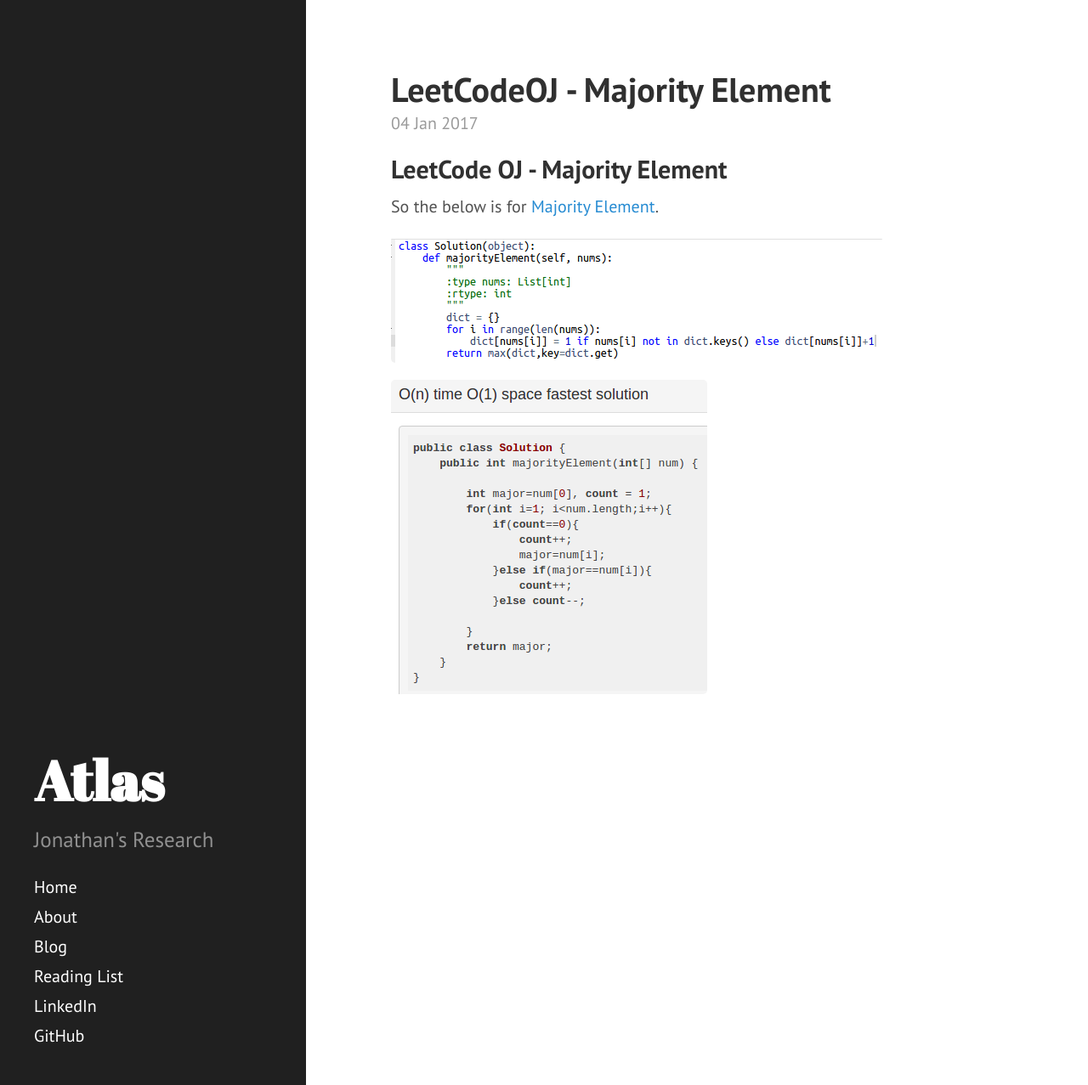
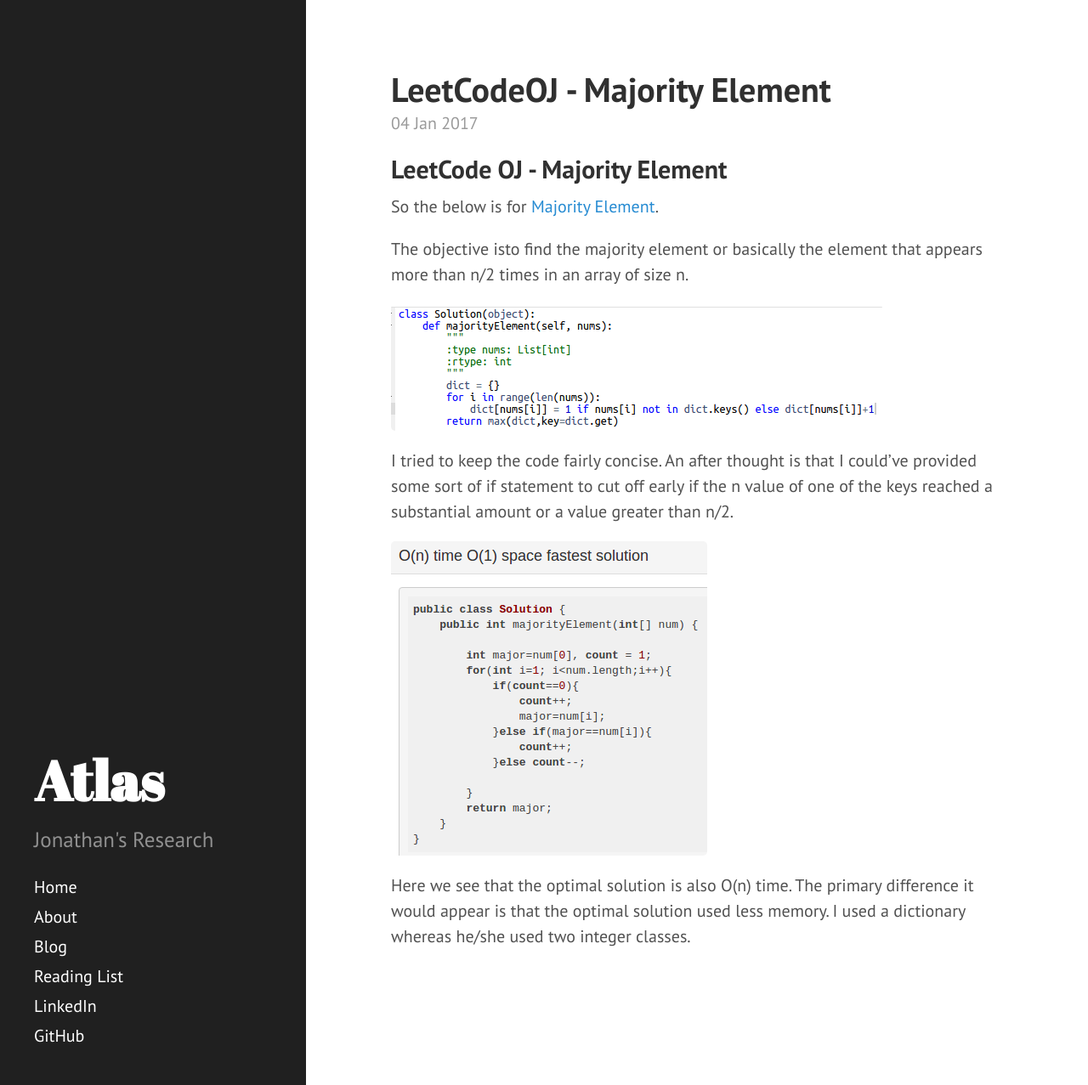
Before and after one commit to JonathanJohann/Research, a Jekyll site: the page built from _posts/Scratch_Pad/2017-01-04-Majority-Element.md, in a window 1280 px wide and 1277 px high. Shown: the whole window at 85% size. Built offline with Jekyll 4.4.1, drawn with Linux system fonts in a browser that asks for light colours; Markdown is read by kramdown in place of the engine named in the settings.

Commit message:
Update 2017-01-04-Majority-Element.md

```diff
--- a/_posts/Scratch_Pad/2017-01-04-Majority-Element.md
+++ b/_posts/Scratch_Pad/2017-01-04-Majority-Element.md
@@ -10,7 +10,12 @@
 
 So the below is for [Majority Element](https://leetcode.com/problems/majority-element/).
 
+The objective isto find the majority element or basically the element that appears more than n/2 times in an array of size n.
+
 ![png](https://raw.githubusercontent.com/JonathanJohann/Research/master/_posts/Scratch_Pad/Pics/majority_element.png)
 
+I tried to keep the code fairly concise. An after thought is that I could've provided some sort of if statement to cut off early if the n value of one of the keys reached a substantial amount or a value greater than n/2.
 
 ![png](https://raw.githubusercontent.com/JonathanJohann/Research/master/_posts/Scratch_Pad/Pics/optimal_majority_element.png)
+
+Here we see that the optimal solution is also O(n) time. The primary difference it would appear is that the optimal solution used less memory. I used a dictionary whereas he/she used two integer classes.
```
